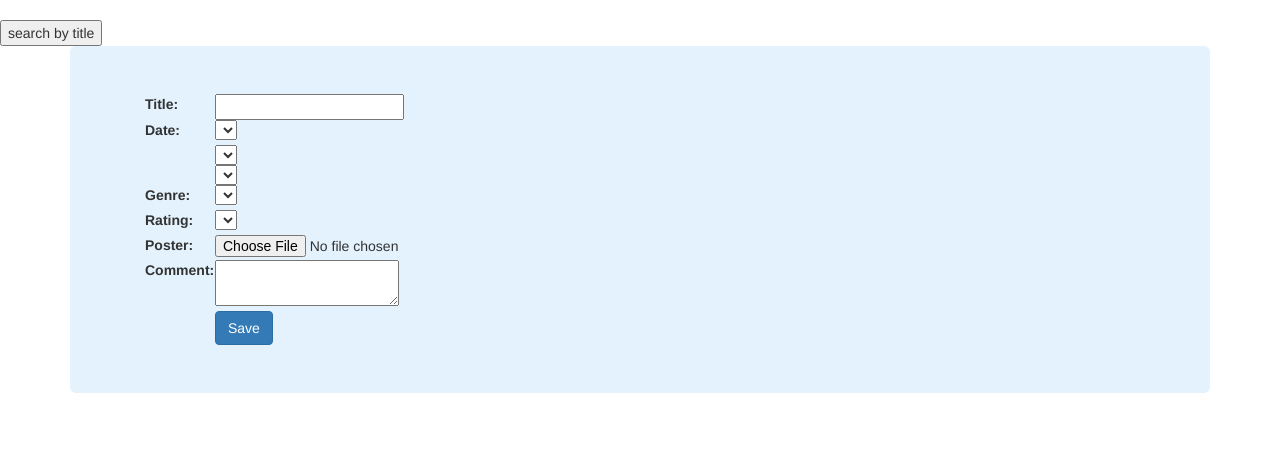
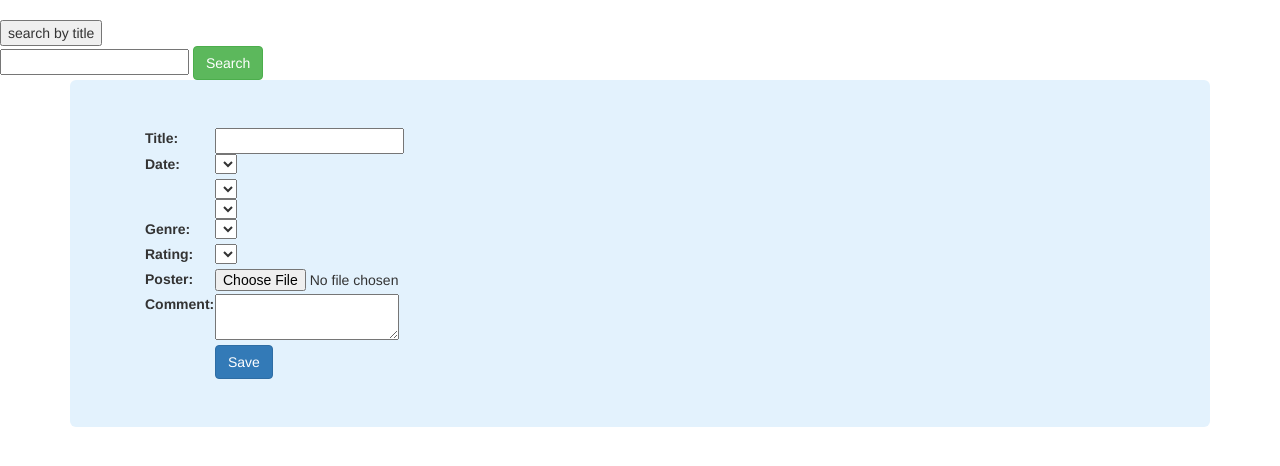
Before and after one commit to kellyshaprk/Board_PHP-MySQL-Bootstrap-Python-Heroku, a PHP site: page /input.php in a window 1280 px wide. Shown: the part 52-518 px from the top of the page. Run offline with PHP 8.4, Linux system fonts and the light colour scheme; the visitor is signed in with stand-in values (Sample User, id 1); data that the repository does not hold is empty; some libraries are stand-ins or nearby versions.

Commit message:
searching, getting a result json file from python

```diff
--- a/input.php
+++ b/input.php
@@ -20,7 +20,7 @@ try {
     $rating = null;
     $cmnt = null;
     $ord  = null;
-
+    $search = null;
 
     // was an existing id(ord column data) passed to this page? if so, select the matching record from the database
     if (!empty($_GET['ord'])) {
@@ -65,6 +65,7 @@ try {
     <input type="submit" name="title_search" id="title_search" value="search by title" /><br />
 </form>
 
+
 <?php
 
 if (array_key_exists('title_search', $_POST)) {
@@ -81,6 +82,23 @@ if (array_key_exists('title_search', $_POST)) {
 }
 
 ?>
+
+
+<form method="post">
+    <input name="search" id="search" required value="<?php echo $search; ?>" />
+    <input type="submit" value="Search" class="btn btn-success" />
+        <?php
+        {
+            // get search text from the input form
+            $search = isset($_POST["search"]) ?  $_POST["search"] : '';
+            // replace from white space to "_"
+            $search = preg_replace('/\s+/', "_", $search);
+            // execute python using the variable
+            shell_exec("python main.py $search");
+         }
+        ?>
+</form>
+
 
 <form action="save.php" method="post" enctype="multipart/form-data">
     <!--  start the container -->
--- /dev/null
+++ b/py_result.json
@@ -0,0 +1,3 @@
+var py_result = [
+    {"title":"Jane The Virgin","poster":"https://occ-0-1009-1001.1.nflxso.net/dnm/api/v6/XsrytRUxks8BtTRf9HNlZkW2tvY/AAAABViCKBKSLVfNCQdA0ZX_pmeBrslc3hulOS-xbdcBR1Bl54xzssM6aygZevvCLyTV8ohvh3CvGAzHq4Luwd6P8Mw_GJG1pzFRTii2BMtAvFg56NRFYZM5CdkVAI2PVDb3NrU.jpg"}
+]
--- /dev/null
+++ b/result.json
@@ -0,0 +1,6 @@
+[
+    {"title":"Belief: The Possession of Janet Moses","poster":"https://occ-0-1001-999.1.nflxso.net/art/8a4d8/6a128c5b2e13560645f8778b7b241e0f9398a4d8.jpg"},
+    {"title":"Edgar Rice Burroughs' Tarzan and Jane","poster":"https://occ-0-1009-999.1.nflxso.net/art/0a21a/e7bbe151fbe24759f006833a961d657c0620a21a.jpg"},
+    {"title":"Fun with Dick & Jane","poster":"https://occ-0-1001-999.1.nflxso.net/art/2e6c2/b3f35865f03d623d864fae4b16560bf52492e6c2.jpg"},
+    {"title":"Jane The Virgin","poster":"https://occ-0-1009-1001.1.nflxso.net/dnm/api/v6/XsrytRUxks8BtTRf9HNlZkW2tvY/AAAABViCKBKSLVfNCQdA0ZX_pmeBrslc3hulOS-xbdcBR1Bl54xzssM6aygZevvCLyTV8ohvh3CvGAzHq4Luwd6P8Mw_GJG1pzFRTii2BMtAvFg56NRFYZM5CdkVAI2PVDb3NrU.jpg"}
+]
```
Also changed, not shown: 1 other file.
